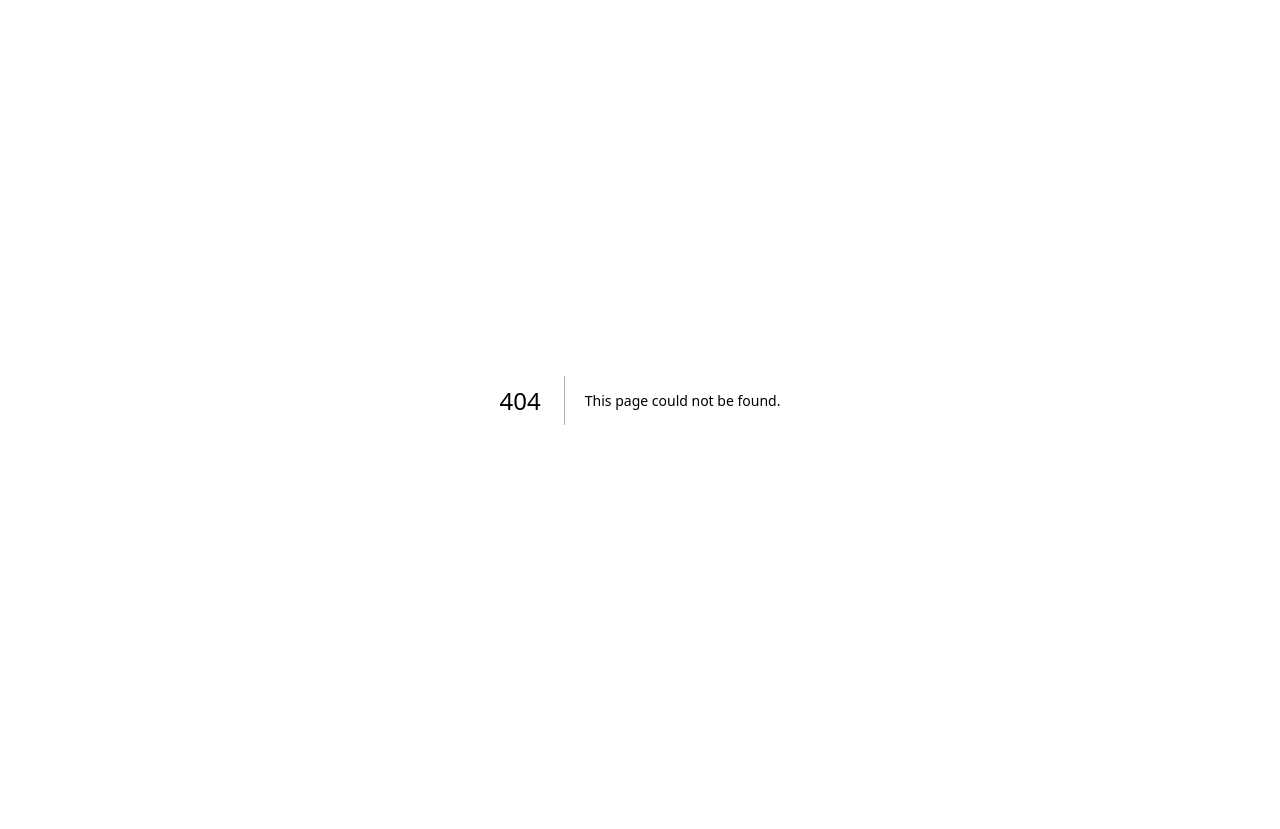
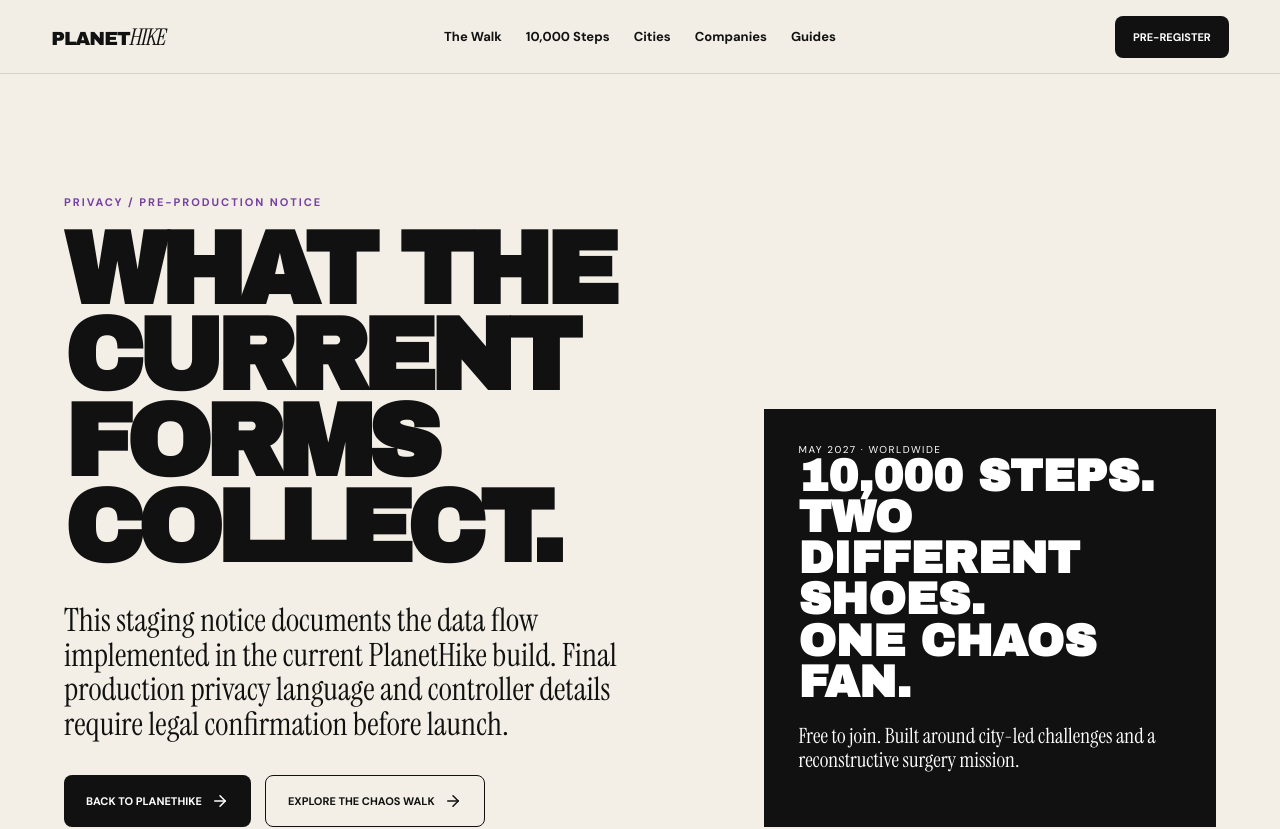
Before and after one commit to unikmo/planethike, a Next.js app: page /privacy in a window 1280 px wide. Before the commit this address had no page. Shown: the top 829 px of the page. Before the commit the page ends 800 px from the top, so only its background shows below. Built offline with nearby package versions, Linux system fonts and the light colour scheme.

Commit message:
Add staging privacy notice for first-access forms

```diff
--- /dev/null
+++ b/app/privacy/page.tsx
@@ -0,0 +1,30 @@
+import type { Metadata } from 'next';
+import SeoLanding from '../SeoLanding';
+
+export const metadata: Metadata = {
+  title: 'Privacy Notice | PlanetHike',
+  description: 'Pre-production privacy notice for PlanetHike first-access and City Lead forms.',
+  robots: { index: false, follow: true },
+  alternates: { canonical: '/privacy' },
+};
+
+export default function Page() {
+  return (
+    <SeoLanding
+      eyebrow="PRIVACY / PRE-PRODUCTION NOTICE"
+      title="What the current forms collect."
+      intro="This staging notice documents the data flow implemented in the current PlanetHike build. Final production privacy language and controller details require legal confirmation before launch."
+      bullets={['PlanetHike OÜ — working operator', 'First-access data', 'City Lead application data', 'No analytics enabled by this notice']}
+      sections={[
+        { heading: 'Working operator', body: 'The current staging build treats PlanetHike OÜ, registry code 17233027, as the operating entity. This must be reconfirmed before production release.' },
+        { heading: 'Participant first access', body: 'The form collects first name, email address, country, city, consent timestamp and a source identifier so PlanetHike can manage the early-interest list and send event-related updates.' },
+        { heading: 'City Lead applications', body: 'The City Lead form additionally collects organising experience, initial crew capacity, local reach, languages and optional notes so PlanetHike can review local operating readiness.' },
+        { heading: 'Storage and access', body: 'The current implementation stores form submissions in the connected PlanetHike Supabase project. Public form roles are intended to have insert access only; the production access model must be reverified during QA.' },
+        { heading: 'Your choices', body: 'Submitting a form is optional. The production privacy notice must provide a verified contact method for access, correction, deletion and other applicable privacy requests before the site is released.' },
+        { heading: 'Cookies and analytics', body: 'This notice does not claim that analytics or advertising cookies are active. Any analytics or marketing measurement added before launch must be documented and tested against the production consent mechanism.' },
+      ]}
+      ctaLabel="Back to PlanetHike"
+      ctaHref="/"
+    />
+  );
+}
```
